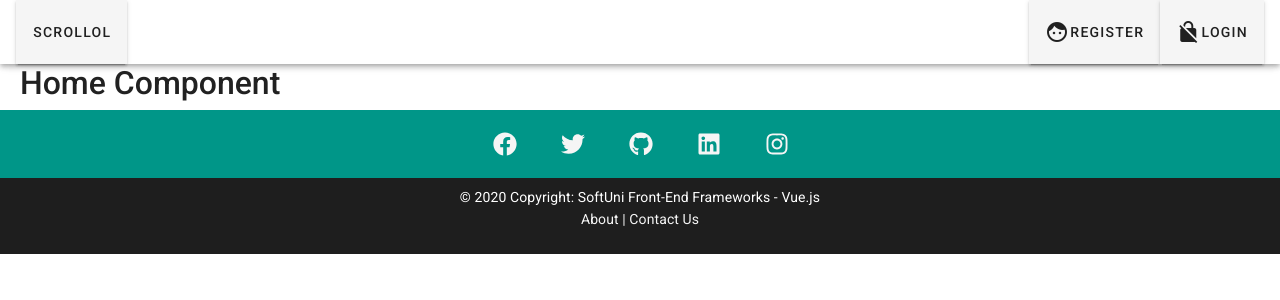
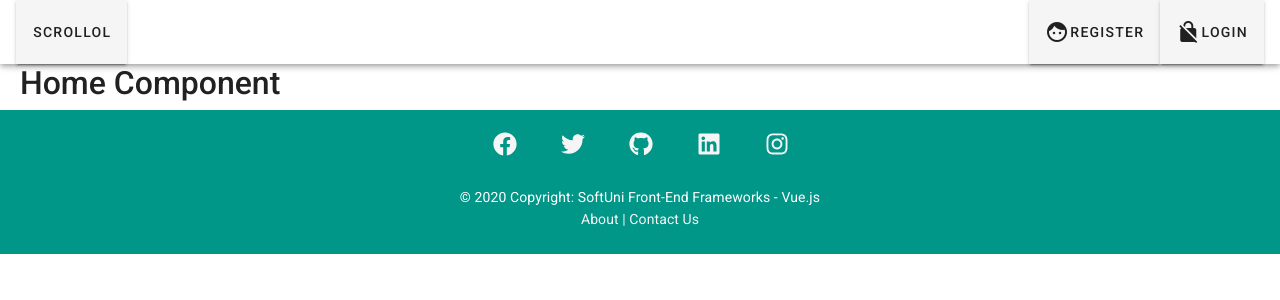
Before and after one commit to StefanLB/Front-End-Frameworks-March-2020-VueJS-Project, a Vue app in the folder scrollol/: page / in a window 1280 px wide. Shown: the top 300 px of the page. Built offline with nearby package versions, Linux system fonts and the light colour scheme; no server answers; what vuefire would draw is missing.

Commit message:
Minor Footer.vue and Header.vue update.

```diff
--- a/scrollol/src/components/shared/Footer.vue
+++ b/scrollol/src/components/shared/Footer.vue
@@ -29,7 +29,7 @@
         </v-btn>
       </v-card-title>
 
-      <v-card-text class="py-2 white--text text-center">
+      <v-card-text class="py-2 white--text text-center teal">
         © {{ new Date().getFullYear() }} Copyright: SoftUni Front-End Frameworks - Vue.js
         <p>
           <router-link to="/about" class="footer-nav">About |</router-link>
--- a/scrollol/src/components/shared/Header.vue
+++ b/scrollol/src/components/shared/Header.vue
@@ -2,7 +2,7 @@
     <!-- display the navigation bar -->
     <v-toolbar>
       <v-toolbar-items>
-        <v-btn
+        <v-btn to="/home"
 
             tag='span'
             style='cursor: pointer'
```
